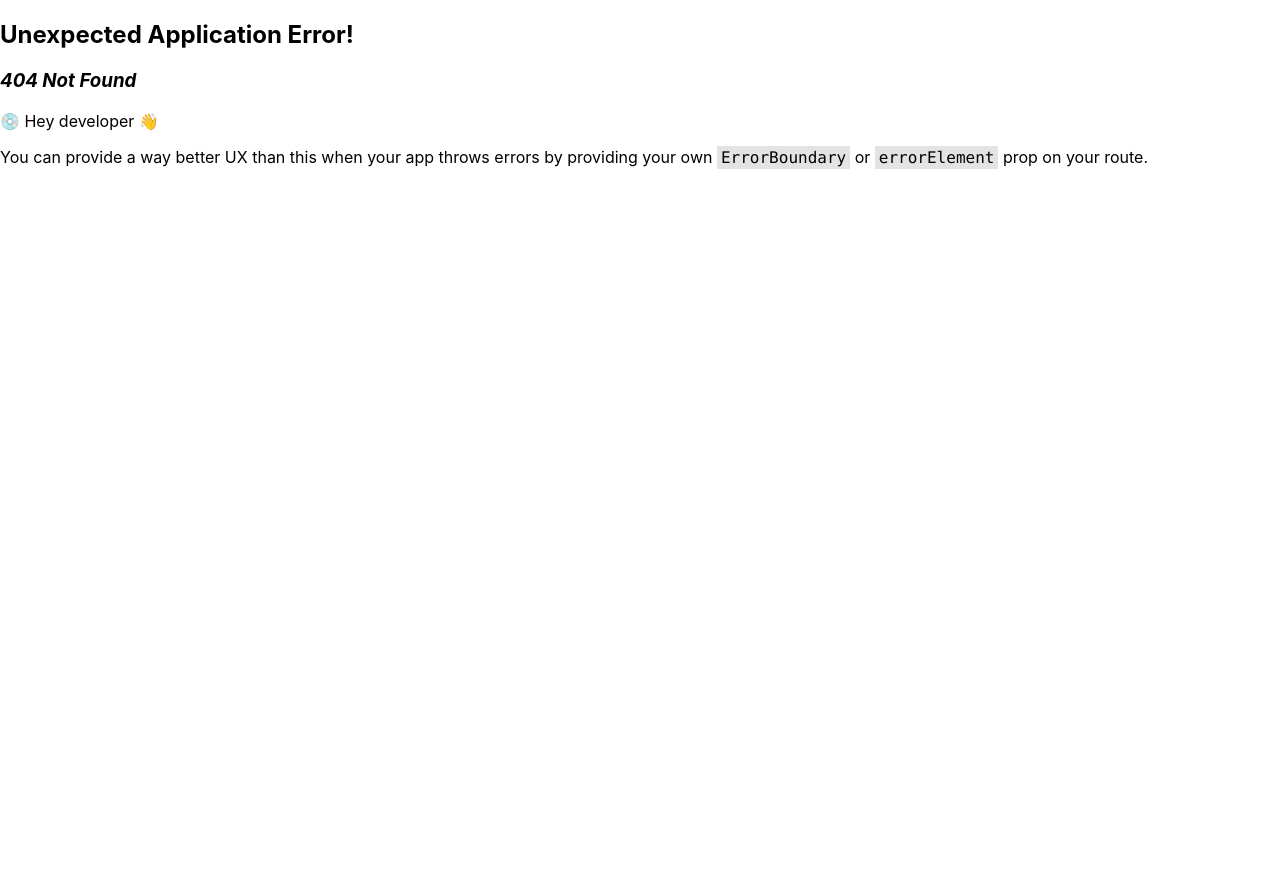
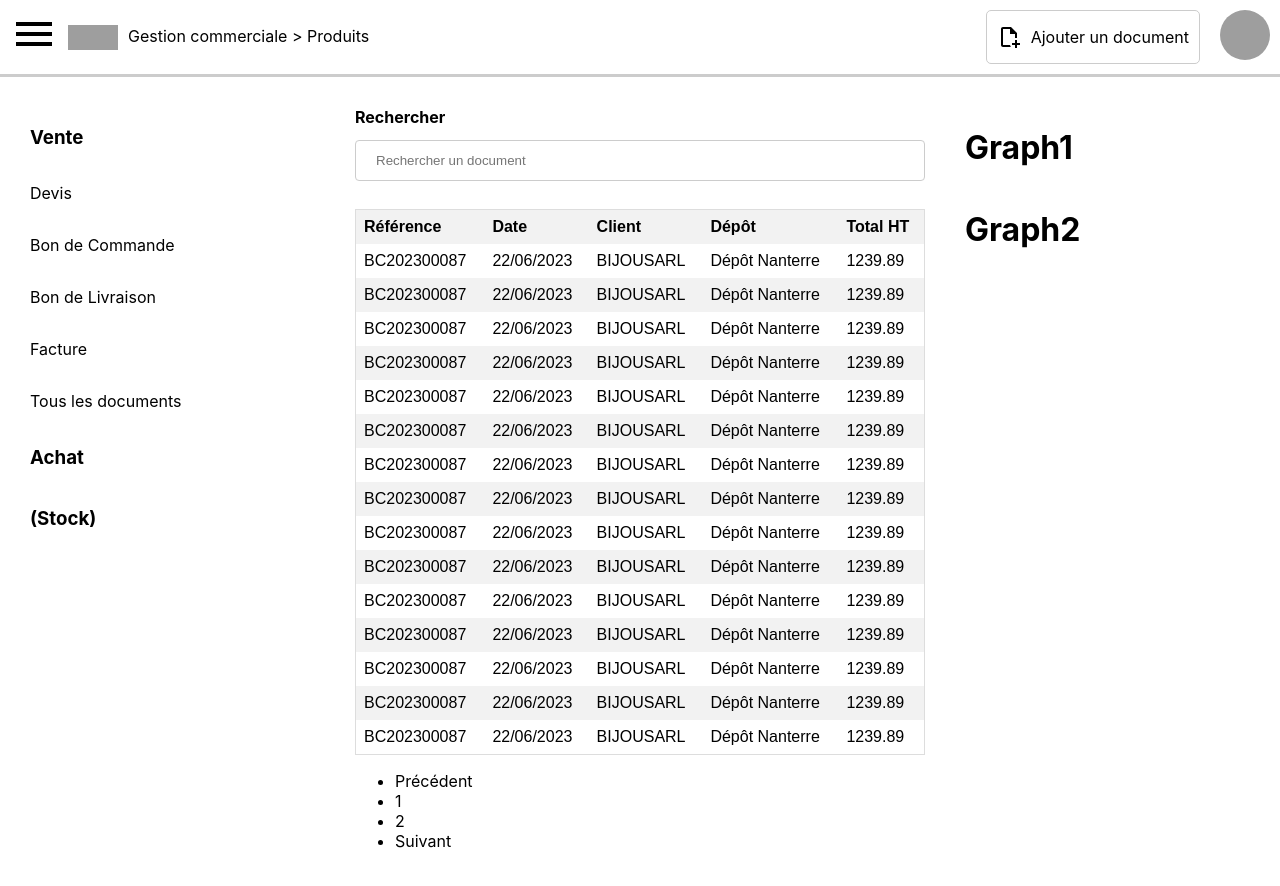
Before and after one commit to sebtex1/sage-frontend, a React (Create React App) app: page /Documents in a window 1280 px wide. Before the commit this address had no page. Shown: the top 886 px of the page. Before the commit the page ends 800 px from the top, so only its background shows below. Built offline with nearby package versions, Linux system fonts and the light colour scheme; grey boxes are pictures that could not be loaded.

Commit message:
Feat: page document
+ page gestion commerciale
+ component tableau
+ barre de recherche

```diff
--- a/package.json
+++ b/package.json
@@ -10,6 +10,7 @@
     "@testing-library/user-event": "^13.5.0",
     "react": "^18.2.0",
     "react-dom": "^18.2.0",
+    "react-paginate": "^8.2.0",
     "react-router-dom": "^6.14.1",
     "react-scripts": "5.0.1",
     "styled-components": "^6.0.2",
--- a/src/components/InputForm.js
+++ b/src/components/InputForm.js
@@ -1,10 +1,10 @@
 import styled from 'styled-components';
 
-const InputForm = ({ label, type, id, name, value, onChange }) => {
+const InputForm = ({ label, type, id, name, value, required = false, onChange, placeholder = null }) => {
     return (
         <div>
             <Label htmlFor={id}>{label}</Label>
-            <Input type={type} id={id} name={name} value={value} onChange={onChange} />
+            <Input type={type} id={id} name={name} value={value} onChange={onChange} required={required} placeholder={placeholder} />
         </div>
     );
 }
--- a/src/components/Slider.js
+++ b/src/components/Slider.js
@@ -20,39 +20,43 @@ const Slider = ({ open, handleMenu, side = 'left' }) => {
                 <SliderContainerLeft $left={open ? '0' : '-330px'}>
                     <TopSlider>
                         <HeaderSlider>
-                            <Img src="https://signin.sso.sage.com/brands/default/images/sage-logo.png" alt="Logo sage" />
-                            <Icon path={mdiChevronDoubleLeft} size={1} color="black" onClick={() => { handleMenu() } } />
+                            <LinkStyled to="/" onClick={() => { handleMenu() } }>
+                                <Img src="https://signin.sso.sage.com/brands/default/images/sage-logo.png" alt="Logo sage" />
+                            </LinkStyled>
+                            <Icon style={{cursor: 'pointer'}} path={mdiChevronDoubleLeft} size={1} color="black" onClick={() => { handleMenu() } } />
                         </HeaderSlider>
                         <BorderBottom />
                         <LinksSlider>
-                            <LinkContainer>
-                                <Icon path={mdiAlphaGBox} size={1} color="green" />
-                                <P>Gestion commercial</P>
-                            </LinkContainer>
-                            <LinkContainer>
+                            <LinkStyled to="/gestionCommerciale" onClick={() => { handleMenu() } }>
+                                <LinkContainer>
+                                    <Icon path={mdiAlphaGBox} size={1} color="green" />
+                                    <P>Gestion commerciale</P>
+                                </LinkContainer>
+                            </LinkStyled>
+                            <LinkContainer onClick={() => { handleMenu() } }>
                                 <Icon path={mdiAlphaCBox} size={1} color="green" />
                                 <P>Comptabilité</P>
                             </LinkContainer>
-                            <LinkContainer>
+                            <LinkContainer onClick={() => { handleMenu() } }>
                                 <Icon path={mdiAlphaPBox} size={1} color="green" />
                                 <P>Paie</P>
                             </LinkContainer>
                         </LinksSlider>
                         <BorderBottom />
                         <LinksSlider>
-                            <LinkContainer>
+                            <LinkContainer onClick={() => { handleMenu() } }>
                                 <Icon path={mdiFileDocumentOutline } size={1} color="black" />
                                 <P>Documents</P>
                             </LinkContainer>
-                            <LinkContainer>
+                            <LinkContainer onClick={() => { handleMenu() } }>
                                 <Icon path={mdiAccountOutline } size={1} color="black" />
                                 <P>Tiers</P>
                             </LinkContainer>
-                            <LinkContainer>
+                            <LinkContainer onClick={() => { handleMenu() } }>
                                 <Icon path={mdiShoppingOutline } size={1} color="black" />
                                 <P>Produits</P>
                             </LinkContainer>
-                            <LinkContainer>
+                            <LinkContainer onClick={() => { handleMenu() } }>
                                 <Icon path={mdiWarehouse } size={1} color="black" />
                                 <P>Dépôts</P>
                             </LinkContainer>
@@ -65,11 +69,11 @@ const Slider = ({ open, handleMenu, side = 'left' }) => {
                 <SliderContainerRight $right={open ? '25px' : '0'}>
                     <TopSlider>
                         <LinksSlider>
-                            <LinkContainer>
+                            <LinkContainer onClick={() => { handleMenu() }}>
                                 <Icon path={mdiCogOutline} size={1} color="black" />
                                 <LinkStyled to="/settings">Settings</LinkStyled>
                             </LinkContainer>
-                            <LinkContainer>
+                            <LinkContainer onClick={() => { handleMenu() }}>
                                 <Icon path={mdiPower} size={1} color="black" />
                                 <P>Déconnexion</P>
                             </LinkContainer>
@@ -151,6 +155,7 @@ const LinkContainer = styled.div`
     display: flex;
     flex-direction: row;
     align-items: center;
+    cursor: pointer;
 `;
 
 const LinkStyled = styled(Link)`
--- /dev/null
+++ b/src/components/TablePaged.js
@@ -0,0 +1,79 @@
+import React, { useState } from 'react';
+import ReactPaginate from 'react-paginate';
+import styled from 'styled-components';
+
+const TablePaged = ({ data, itemsPerPage}) => {
+    const [currentPage, setCurrentPage] = useState(0);
+
+    const handlePageChange = ({ selected }) => {
+      setCurrentPage(selected);
+    };
+
+    const offset = currentPage * itemsPerPage;
+    const currentPageData = data.slice(offset, offset + itemsPerPage);
+    return (
+        <>
+            <TableContainer>
+                <Table>
+                    <thead>
+                        <TableRow>
+                            <TableHeaderCell>Référence</TableHeaderCell>
+                            <TableHeaderCell>Date</TableHeaderCell>
+                            <TableHeaderCell>Client</TableHeaderCell>
+                            <TableHeaderCell>Dépôt</TableHeaderCell>
+                            <TableHeaderCell>Total HT</TableHeaderCell>
+                        </TableRow>
+                    </thead>
+                    <tbody>
+                        {currentPageData.map((row, index) => (
+                            <TableRow key={index}>
+                                <TableCell>{row.ref}</TableCell>
+                                <TableCell>{row.date}</TableCell>
+                                <TableCell>{row.client}</TableCell>
+                                <TableCell>{row.depot}</TableCell>
+                                <TableCell>{row.totalHT}</TableCell>
+                            </TableRow>
+                        ))}
+                    </tbody>
+                </Table>
+            </TableContainer>
+            <ReactPaginate
+                previousLabel={'Précédent'}
+                nextLabel={'Suivant'}
+                pageCount={Math.ceil(data.length / itemsPerPage)}
+                onPageChange={handlePageChange}
+                containerClassName={'pagination'}
+                activeClassName={'active'}
+            />
+        </>
+    )
+}
+
+export default TablePaged;
+
+const TableContainer = styled.div`
+  margin-top: 20px;
+`;
+
+const Table = styled.table`
+  width: 100%;
+  border-collapse: collapse;
+  font-family: Arial, sans-serif;
+  border: 1px solid #ddd;
+`;
+
+const TableRow = styled.tr`
+  &:nth-child(even) {
+    background-color: #f2f2f2;
+  }
+`;
+
+const TableHeaderCell = styled.th`
+  background-color: #f2f2f2;
+  padding: 8px;
+  text-align: left;
+`;
+
+const TableCell = styled.td`
+  padding: 8px;
+`;
--- a/src/components/Toolbar.js
+++ b/src/components/Toolbar.js
@@ -10,6 +10,13 @@ import Slider from './Slider';
 const Toolbar = () => {
     const [openMenu, setOpenMenu] = React.useState(false);
     const [openAccount, setOpenAccount] = React.useState(false);
+
+    React.useEffect(() => {
+        if(openMenu) setOpenAccount(false);
+    }, [openMenu])
+    React.useEffect(() => {
+        if(openAccount) setOpenMenu(false);
+    }, [openAccount])
 
     // Fonction activant le menu nav
     const handleMenu = () => {
@@ -25,10 +32,10 @@ const Toolbar = () => {
                 <Side>
                     {
                         openMenu ?
-                        <Icon path={mdiMenuOpen} size={2} color="black" onClick={handleMenu} /> :
-                        <Icon path={mdiMenu} size={2} color="black" onClick={handleMenu} />
+                        <Icon style={{cursor: 'pointer'}} path={mdiMenuOpen} size={2} color="black" onClick={handleMenu} /> :
+                        <Icon style={{cursor: 'pointer'}} path={mdiMenu} size={2} color="black" onClick={handleMenu} />
                     }
-                    <LinkStyled to="/"><Img src="https://signin.sso.sage.com/brands/default/images/sage-logo.png" alt="Logo sage" /></LinkStyled>
+                    <LinkStyled to="/" onClick={() => { setOpenAccount(false) }}><Img src="https://signin.sso.sage.com/brands/default/images/sage-logo.png" alt="Logo sage" /></LinkStyled>
                     <p>Gestion commerciale &gt; Produits</p>
                 </Side>
                 <Side>
@@ -85,6 +92,7 @@ const ImgAccount = styled.img`
     width: 50px;
     height: 50px;
     border-radius: 50%;
+    cursor: pointer;
 `;
 
 const CreateDocument = styled.div`
--- /dev/null
+++ b/src/pages/Documents.js
@@ -0,0 +1,68 @@
+import React from "react";
+import styled from "styled-components";
+import InputForm from "../components/InputForm";
+import PageColumn from "../components/PageColumn";
+import TablePaged from "../components/TablePaged";
+
+const Documents = () => {
+    const [search, setSearch] = React.useState('')
+
+    const documentsData = [
+        { ref: 'BC202300087', date: '22/06/2023', client: 'BIJOUSARL', depot: 'Dépôt Nanterre', totalHT: '1239.89' },
+        { ref: 'BC202300087', date: '22/06/2023', client: 'BIJOUSARL', depot: 'Dépôt Nanterre', totalHT: '1239.89' },
+        { ref: 'BC202300087', date: '22/06/2023', client: 'BIJOUSARL', depot: 'Dépôt Nanterre', totalHT: '1239.89' },
+        { ref: 'BC202300087', date: '22/06/2023', client: 'BIJOUSARL', depot: 'Dépôt Nanterre', totalHT: '1239.89' },
+        { ref: 'BC202300087', date: '22/06/2023', client: 'BIJOUSARL', depot: 'Dépôt Nanterre', totalHT: '1239.89' },
+        { ref: 'BC202300087', date: '22/06/2023', client: 'BIJOUSARL', depot: 'Dépôt Nanterre', totalHT: '1239.89' },
+        { ref: 'BC202300087', date: '22/06/2023', client: 'BIJOUSARL', depot: 'Dépôt Nanterre', totalHT: '1239.89' },
+        { ref: 'BC202300087', date: '22/06/2023', client: 'BIJOUSARL', depot: 'Dépôt Nanterre', totalHT: '1239.89' },
+        { ref: 'BC202300087', date: '22/06/2023', client: 'BIJOUSARL', depot: 'Dépôt Nanterre', totalHT: '1239.89' },
+        { ref: 'BC202300087', date: '22/06/2023', client: 'BIJOUSARL', depot: 'Dépôt Nanterre', totalHT: '1239.89' },
+        { ref: 'BC202300087', date: '22/06/2023', client: 'BIJOUSARL', depot: 'Dépôt Nanterre', totalHT: '1239.89' },
+        { ref: 'BC202300087', date: '22/06/2023', client: 'BIJOUSARL', depot: 'Dépôt Nanterre', totalHT: '1239.89' },
+        { ref: 'BC202300087', date: '22/06/2023', client: 'BIJOUSARL', depot: 'Dépôt Nanterre', totalHT: '1239.89' },
+        { ref: 'BC202300087', date: '22/06/2023', client: 'BIJOUSARL', depot: 'Dépôt Nanterre', totalHT: '1239.89' },
+        { ref: 'BC202300087', date: '22/06/2023', client: 'BIJOUSARL', depot: 'Dépôt Nanterre', totalHT: '1239.89' },
+        { ref: 'BC202300087', date: '22/06/2023', client: 'BIJOUSARL', depot: 'Dépôt Nanterre', totalHT: '1239.89' }
+      ];
+    return (
+        <>
+            <Div>
+                <PageColumn>
+                    <h3>Vente</h3>
+                    <p>Devis</p>
+                    <p>Bon de Commande</p>
+                    <p>Bon de Livraison</p>
+                    <p>Facture</p>
+                    <p>Tous les documents</p>
+                    <h3>Achat</h3>
+                    <h3>(Stock)</h3>
+                </PageColumn>
+                <PageColumn flex={2}>
+                    <InputForm
+                        label="Rechercher"
+                        type="text"
+                        id="search"
+                        name="search"
+                        placeholder="Rechercher un document"
+                        value={search}
+                        onChange={e => setSearch(e.target.value)}
+                    />
+                    <TablePaged data={documentsData} itemsPerPage={15}/>
+                </PageColumn>
+                <PageColumn>
+                    <h1>Graph1</h1>
+                    <h1>Graph2</h1>
+                </PageColumn>
+            </Div>
+        </>
+    )
+}
+export default Documents;
+
+const Div = styled.div`
+    display: flex;
+    flex-direction: row;
+    justify-content: space-between;
+    padding: 10px;
+`;
--- /dev/null
+++ b/src/pages/GestionCommerciale.js
@@ -0,0 +1,13 @@
+import { Link } from 'react-router-dom'
+
+const GestionCommerciale = () => {
+    return (
+        <div>
+            <h1>Gestion Commerciale</h1>
+            <button>
+                <Link to="/documents">Documents</Link>
+            </button>
+        </div>
+    );
+}
+export default GestionCommerciale;
--- a/src/pages/Login.js
+++ b/src/pages/Login.js
@@ -3,10 +3,26 @@ import { Link } from 'react-router-dom'
 import InputForm from '../components/InputForm';
 import ButtonForm from '../components/ButtonForm';
 import styled from 'styled-components';
+import Icon from '@mdi/react';
+import { mdiEyeOffOutline } from '@mdi/js';
+import { mdiEyeOutline } from '@mdi/js';
 
 const Login = () => {
     const [email, setEmail] = React.useState('')
     const [password, setPassword] = React.useState('')
+    const [showPassword, setShowPassword] = React.useState(false)
+
+
+
+    const displayPassword = () => {
+        const password = document.querySelector("#password");
+
+        const type = password.getAttribute("type") === "password" ? "text" : "password";
+        password.setAttribute("type", type);
+
+        setShowPassword(!showPassword);
+    }
+
     return (
         <Container>
             <Div>
@@ -19,6 +35,7 @@ const Login = () => {
                         id="email"
                         name="email"
                         value={email}
+                        required={true}
                         onChange={e => setEmail(e.target.value)}
                     />
                     <br />
@@ -28,8 +45,16 @@ const Login = () => {
                         id="password"
                         name="password"
                         value={password}
+                        required={true}
                         onChange={e => setPassword(e.target.value)}
                     />
+                    {
+                        password.length > 0 ?
+                            (showPassword ?
+                            <Icon style={{cursor: 'pointer'}} path={mdiEyeOutline} size={1} id="togglePassword" onClick={displayPassword} /> :
+                            <Icon style={{cursor: 'pointer'}} path={mdiEyeOffOutline} size={1} id="togglePassword" onClick={displayPassword} /> )
+                        : null
+                    }
                     <br />
                     <ButtonForm type="submit" value="Connexion" />
                 </form>
--- /dev/null
+++ b/src/pages/NotFound.js
@@ -0,0 +1,14 @@
+import { Link } from 'react-router-dom'
+
+const NotFound = () => {
+    return (
+        <div>
+            <h1>404</h1>
+            <p>Page not found</p>
+            <button>
+                <Link to="/">Home</Link>
+            </button>
+        </div>
+    );
+}
+export default NotFound;
--- a/src/pages/Settings.js
+++ b/src/pages/Settings.js
@@ -1,9 +1,9 @@
 import { useState, useEffect } from 'react';
 import styled from 'styled-components';
 import PageColumn from '../components/PageColumn';
-
-// q: j'ai une erreur 'too many re-renders' sur la ligne 30, je ne comprends pas pourquoi
-// r: la fonction checkOne est appelée à chaque rendu de la page, il faut la passer en callback
+import Icon from '@mdi/react';
+import { mdiChevronLeft } from '@mdi/js';
+import { mdiChevronRight } from '@mdi/js';
 
 const Setting = () => {
     const [users, setUsers] = useState([
@@ -38,8 +38,6 @@ const Setting = () => {
             }
         }))
     }
-
-
 
     return (
         <>
@@ -89,7 +87,13 @@ const Setting = () => {
                             })
                         }
                     </CardManageAccess>
-                    <p>&gt; Previous Next &gt;</p>
+                    <RowPagination>
+                        <Icon path={mdiChevronLeft} size={1} color="black" />
+                        <NumberPagination>1</NumberPagination>
+                        <NumberPagination>...</NumberPagination>
+                        <NumberPagination>5</NumberPagination>
+                        <Icon path={mdiChevronRight} size={1} color="black" />
+                    </RowPagination>
                 </PageColumn>
                 <PageColumn></PageColumn>
             </Div>
@@ -200,3 +204,17 @@ const Role = styled.p`
     margin: 0;
     padding: 0;
 `;
+
+const RowPagination = styled.div`
+    display: flex;
+    flex-direction: row;
+    align-items: center;
+    justify-content: center;
+    padding: 0;
+    margin: 0;
+`;
+
+const NumberPagination = styled.p`
+    margin: 0 10px;
+    padding: 0;
+`;
```
Also changed, not shown: src/App.js (+16 -0 lines), 1 other file (tests, documents, lock files or other folders).
